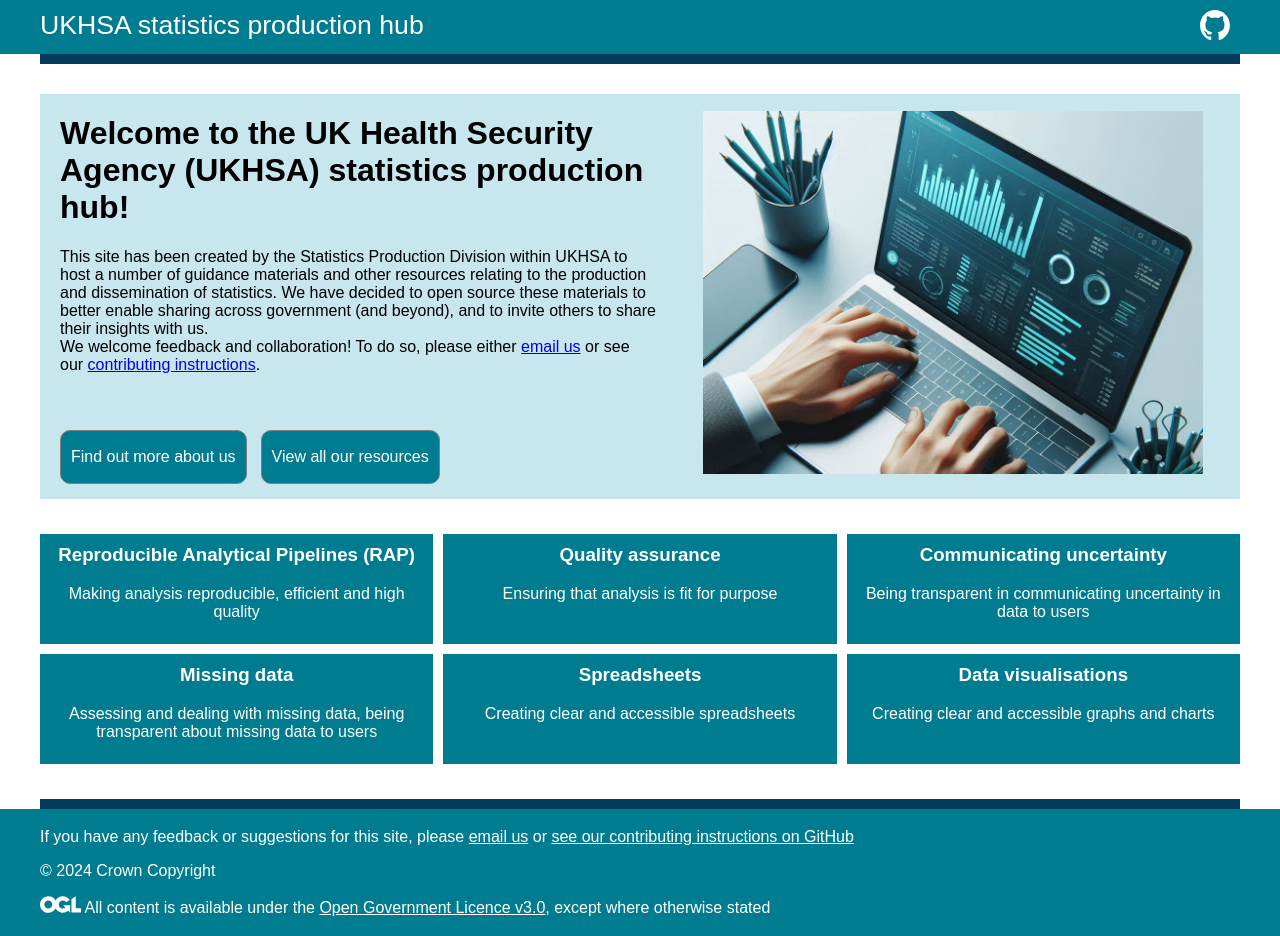
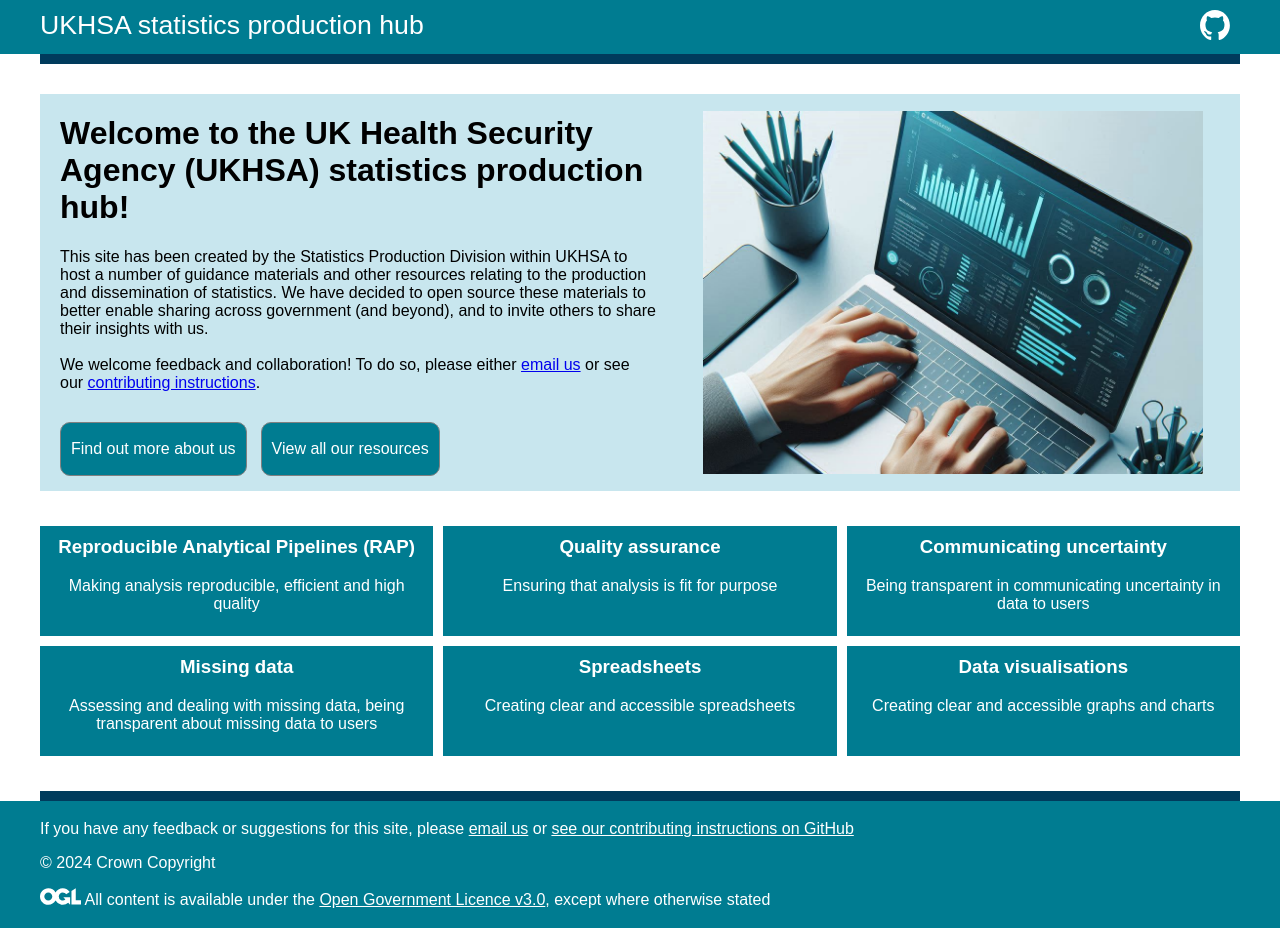
Before and after one commit to BenCuff/github-pages-test, a Jekyll site: the page built from docs/index.md, in a window 1280 px wide. Built offline with Jekyll 4.4.1, drawn with Linux system fonts in a browser that asks for light colours.

Commit message:
Index styling

```diff
--- a/docs/_layouts/index.html
+++ b/docs/_layouts/index.html
@@ -29,7 +29,7 @@
         <div id="box-left">
           <h1>Welcome to the UK Health Security Agency (UKHSA) statistics production hub!</h1>
 
-          <p>This site has been created by the Statistics Production Division within UKHSA to host a number of guidance materials and other resources relating to the production and dissemination of statistics. We have decided to open source these materials to better enable sharing across government (and beyond), and to invite others to share their insights with us.<br>We welcome feedback and collaboration! To do so, please either <a href="mailto:UKHSA_HOPSTATS@ukhsa.gov.uk">email us</a> or see our <a href="https://github.com/BenCuff/github-pages-test/blob/main/CONTRIBUTING.md">contributing instructions</a>.</p>
+          <p>This site has been created by the Statistics Production Division within UKHSA to host a number of guidance materials and other resources relating to the production and dissemination of statistics. We have decided to open source these materials to better enable sharing across government (and beyond), and to invite others to share their insights with us.<br><br>We welcome feedback and collaboration! To do so, please either <a href="mailto:UKHSA_HOPSTATS@ukhsa.gov.uk">email us</a> or see our <a href="https://github.com/BenCuff/github-pages-test/blob/main/CONTRIBUTING.md">contributing instructions</a>.</p>
 
           <a href="#" style="text-decoration:none"><div class="index-link"><p>Find out more about us</p></div></a>
 
--- a/docs/assets/styles-index.css
+++ b/docs/assets/styles-index.css
@@ -6,7 +6,7 @@
   background-color: #007C91;
   color: white;
   padding: 1px 10px;
-  margin-top: 40px;
+  margin-top: 14px;
   margin-right: 10px;
   width: fit-content;
 }
@@ -76,3 +76,6 @@
   #box{flex-wrap: wrap;}
   .index-link{margin-top: 10px;}
 }
+
+@media only screen and (max-width: 500px) {
+  #box-left{text-align: center;}
```
